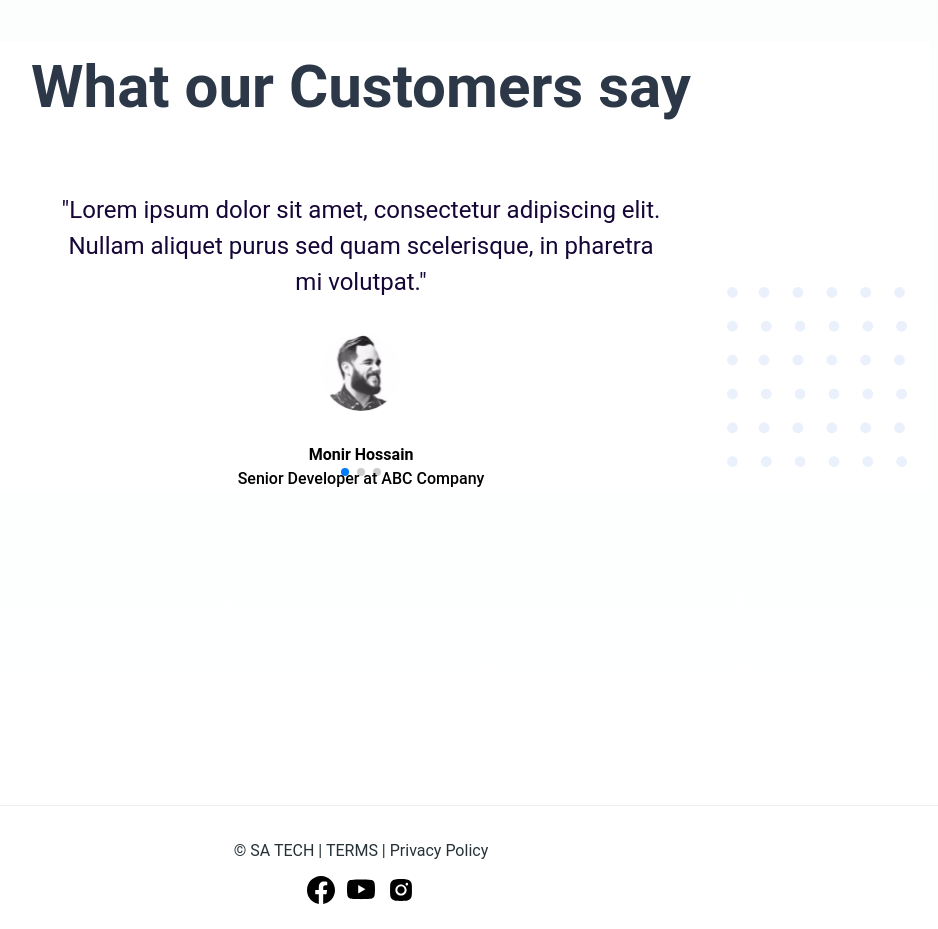
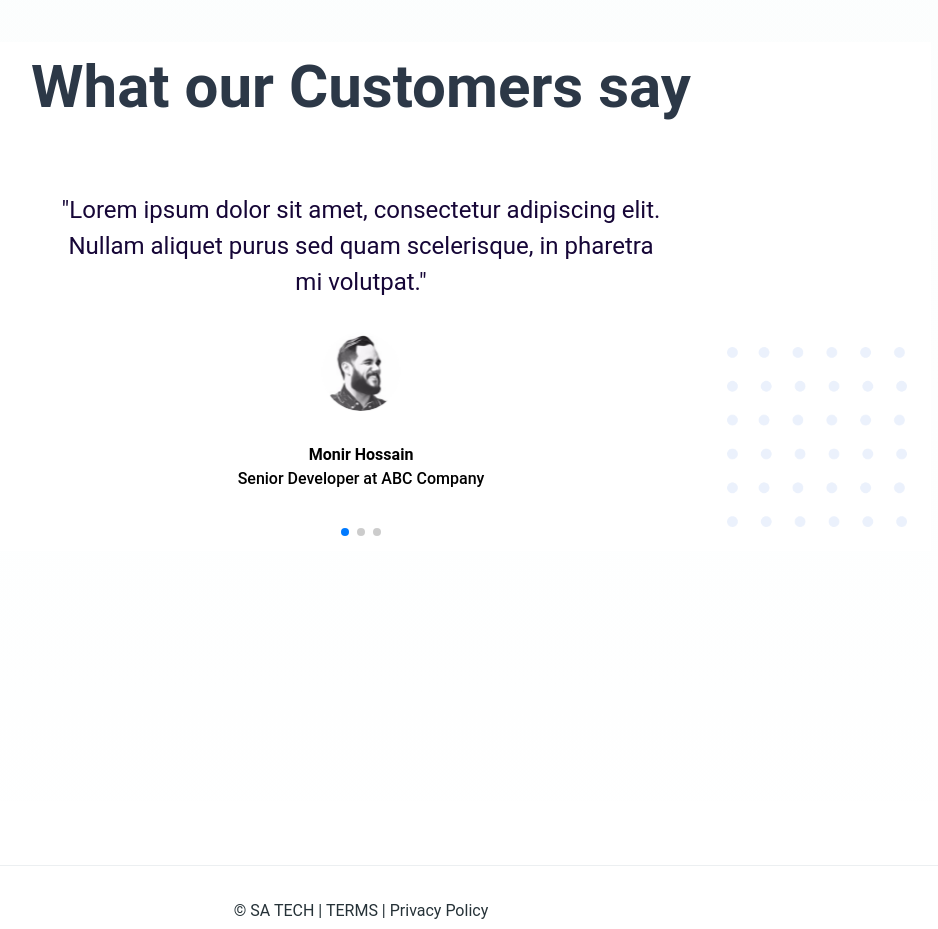
Before and after one commit to monirhabderabby/sa-technologies, a Next.js app: page / in a window 1280 px wide. Shown: the part 2660-3589 px from the top of the page, without its empty margins (279-1217 px from the left). Built offline with nearby package versions, Linux system fonts and the light colour scheme.

Commit message:
added: swiper animation

```diff
--- a/Components/Home/Testmonials/Testmonials.js
+++ b/Components/Home/Testmonials/Testmonials.js
@@ -1,6 +1,6 @@
 "use client";
 import Image from "next/image";
-import { Pagination } from "swiper";
+import { Autoplay, Pagination } from "swiper";
 import { Swiper, SwiperSlide } from "swiper/react";
 import profile from "../../../assets/testmonials/Profile.png";
 import union from "../../../assets/testmonials/Union.png";
@@ -12,6 +12,7 @@ import "swiper/css/pagination";
 export const Testmonials = () => {
     const testimonials = [
         {
+            id: 1,
             image: profile,
             testimonial:
                 "Lorem ipsum dolor sit amet, consectetur adipiscing elit. Nullam aliquet purus sed quam scelerisque, in pharetra mi volutpat.",
@@ -19,6 +20,7 @@ export const Testmonials = () => {
             company: "ABC Company",
         },
         {
+            id: 2,
             image: profile,
             testimonial:
                 "Vivamus blandit mauris et finibus dignissim. Quisque consequat, lacus ac feugiat bibendum, justo purus auctor metus, in malesuada nulla ante ac odio.",
@@ -26,6 +28,7 @@ export const Testmonials = () => {
             company: "XYZ Corporation",
         },
         {
+            id: 3,
             image: profile,
             testimonial:
                 "Fusce id erat gravida, pulvinar tellus vitae, gravida elit. Sed ullamcorper, elit eget consequat dapibus, turpis turpis gravida est, et maximus lectus ante in ante.",
@@ -43,10 +46,18 @@ export const Testmonials = () => {
                     What our Customers say
                 </h1>
             </div>
-            <Swiper pagination={true} modules={[Pagination]} className="mySwiper pb-[50px]">
+            <Swiper
+                loop={true}
+                pagination={true}
+                modules={[Pagination, Autoplay]}
+                autoplay={{
+                    delay: 7500,
+                }}
+                className="mySwiper"
+            >
                 {testimonials?.map(item => {
                     return (
-                        <SwiperSlide>
+                        <SwiperSlide key={item?.id} className="pb-[60px]">
                             <section className="flex flex-col items-center gap-y-[32px] mt-[30px] md:mt-[60px]">
                                 <h3 className="max-w-[600px] text-center text-[#160637] text-[16px] md:text-[20px] lg:text-[24px] font-lato">
                                     "{item?.testimonial}"
--- a/Components/common/Navbar/Navbar.jsx
+++ b/Components/common/Navbar/Navbar.jsx
@@ -50,7 +50,7 @@ export default function SANavbar() {
         <ul className="mb-4 mt-2 flex flex-col gap-2 lg:mb-0 lg:mt-0 lg:flex-row lg:items-center lg:gap-6">
             {list?.map(item => {
                 return (
-                    <Link href={item?.path}>
+                    <Link href={item?.path} key={item?.id}>
                         <Typography
                             as="li"
                             variant="small"
```
